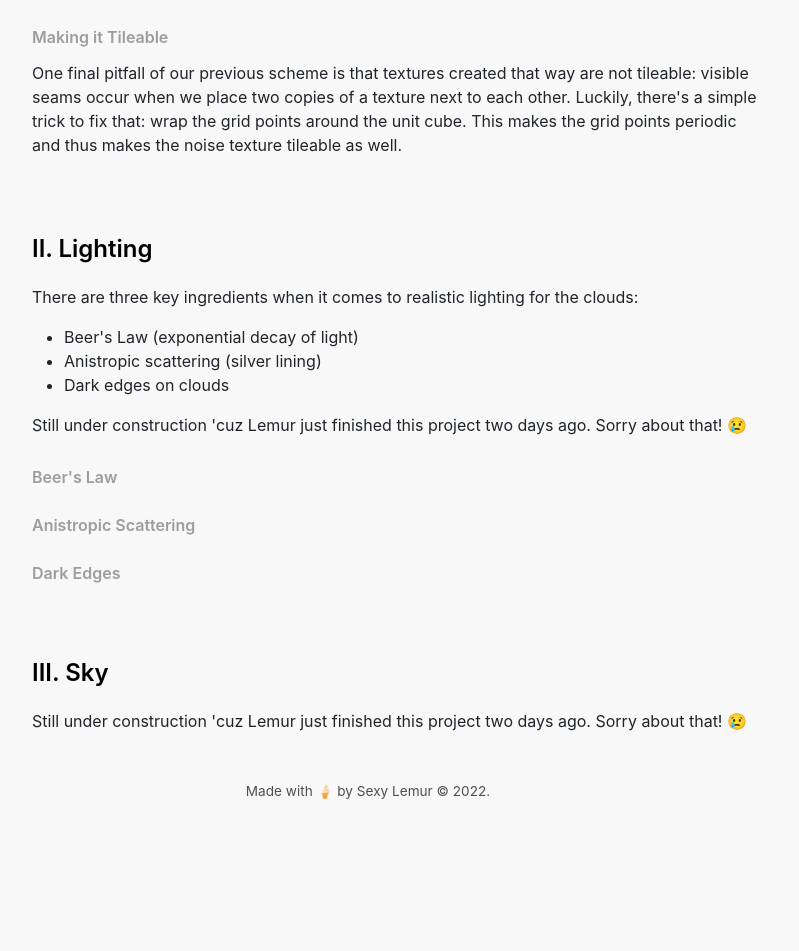
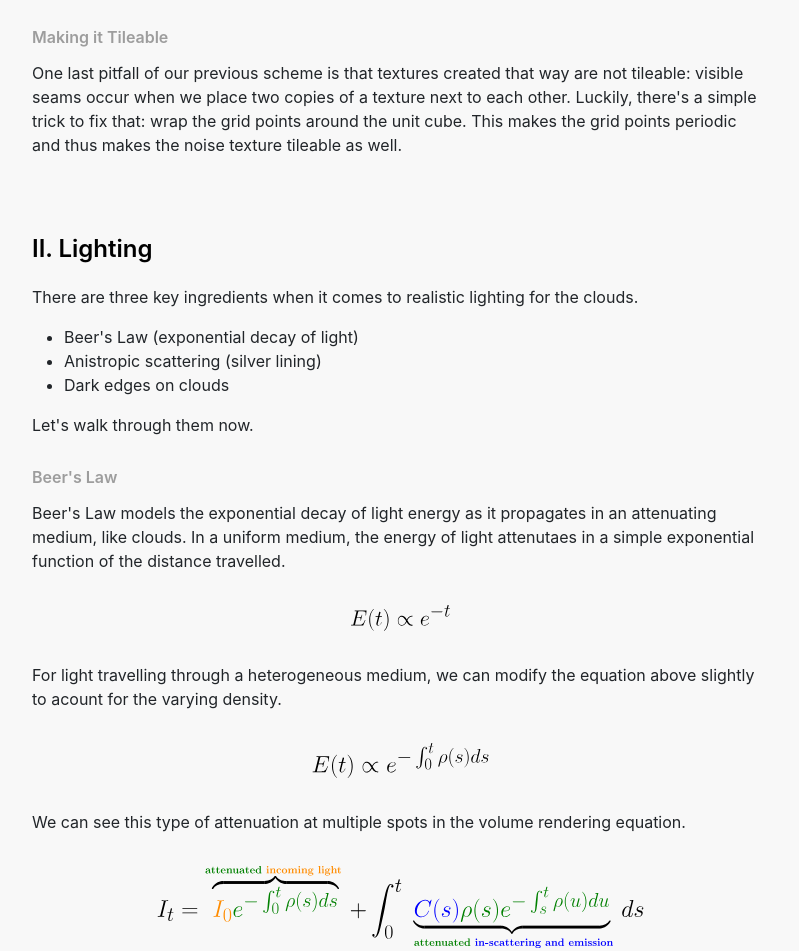
Before and after one commit to sexylemur666/portfolio, a plain HTML site: page clouds.html in a window 1280 px wide. Shown: the part 3366-4317 px from the top of the page, without its empty margins (272-1071 px from the left). Before the commit the page ends 4200 px from the top, so only its background shows below. Drawn offline with nearby package versions, Linux system fonts and the light colour scheme.

Commit message:
clouds beers

```diff
--- a/clouds.html
+++ b/clouds.html
@@ -104,26 +104,43 @@
 
             <a class="mono-link" href="#tileable"><h3 id="tileable">Making it Tileable</h3></a>
             <p>
-                One final pitfall of our previous scheme is that textures created that way are not tileable: visible seams occur when we place two copies of a
+                One last pitfall of our previous scheme is that textures created that way are not tileable: visible seams occur when we place two copies of a
                 texture next to each other. Luckily, there's a simple trick to fix that: wrap the grid points around the unit cube. This makes
                 the grid points periodic and thus makes the noise texture tileable as well.
             </p>
 
 
             <a class="mono-link" href="#lighting"><h2 id="lighting">II. Lighting</h2></a>
-            There are three key ingredients when it comes to realistic lighting for the clouds:
+            <p>There are three key ingredients when it comes to realistic lighting for the clouds.</p>
             <ul>
                 <li>Beer's Law (exponential decay of light)</li>
                 <li>Anistropic scattering (silver lining)</li>
                 <li>Dark edges on clouds</li>
             </ul>
-            Still under construction 'cuz Lemur just finished this project two days ago. Sorry about that! 😢
+            <p>Let's walk through them now.</p>
             <a class="mono-link" href="#beers-law"><h3 id="beers-law">Beer's Law</h3></a>
+            <p>
+                Beer's Law models the exponential decay of light energy as it propagates in an attenuating medium, like clouds.
+                In a uniform medium, the energy of light attenutaes in a simple exponential function of the distance travelled.
+            </p>
+            <img src="./assets/img/clouds/eq/eq_beer.svg" class="eq-block">
+            <p>
+                For light travelling through a heterogeneous medium, we can modify the equation above slightly to acount for the varying density.
+            </p>
+            <img src="./assets/img/clouds/eq/eq_beer_hetero.svg" class="eq-block" style="height: 2.2rem">
+            We can see this type of attenuation at multiple spots in the volume rendering equation.
+            <img src="./assets/img/clouds/eq/eq_volume.svg" class="eq-block" style="height: 5.1rem">
+            <img src="./assets/img/clouds/volume.jpeg" alt="Diagram showing different terms in the volume rendering equation.">
+
+
             <a class="mono-link" href="#anistropic-scattering"><h3 id="anistropic-scattering">Anistropic Scattering</h3></a>
+            Still under construction ('cuz Lemur just finished this project two days ago. Sorry about that! 😢)
+
             <a class="mono-link" href="#dark-edges"><h3 id="dark-edges">Dark Edges</h3></a>
+            Still under construction ('cuz Lemur just finished this project two days ago. Sorry about that! 😢)
 
             <a class="mono-link" href="#sky"><h2 id="sky">III. Sky</h2></a>
-            Still under construction 'cuz Lemur just finished this project two days ago. Sorry about that! 😢
+            Still under construction ('cuz Lemur just finished this project two days ago. Sorry about that! 😢)
         </div>
     </main>
 
--- a/css/style.css
+++ b/css/style.css
@@ -573,6 +573,11 @@ blockquote > p {
     margin-top: 2rem;
 }
 
+.eq-block {
+    height: 1.625rem;
+    border-radius: 0;
+}
+
 /* blockquote:before {
     color: #ccc;
     content: open-quote;
```
Also changed, not shown: assets/img/clouds/eq/eq_beer.svg (added), assets/img/clouds/eq/eq_beer_hetero.svg (added), assets/img/clouds/eq/eq_volume.svg (added), assets/img/clouds/eq/eq_worley.svg (deleted), assets/img/clouds/volume.jpeg (added).
